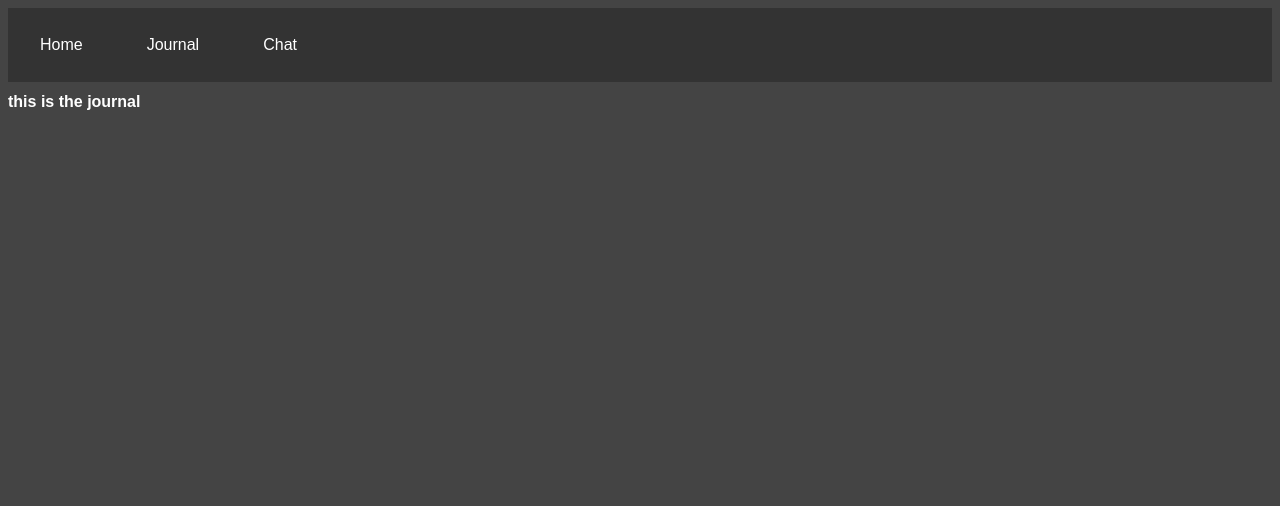
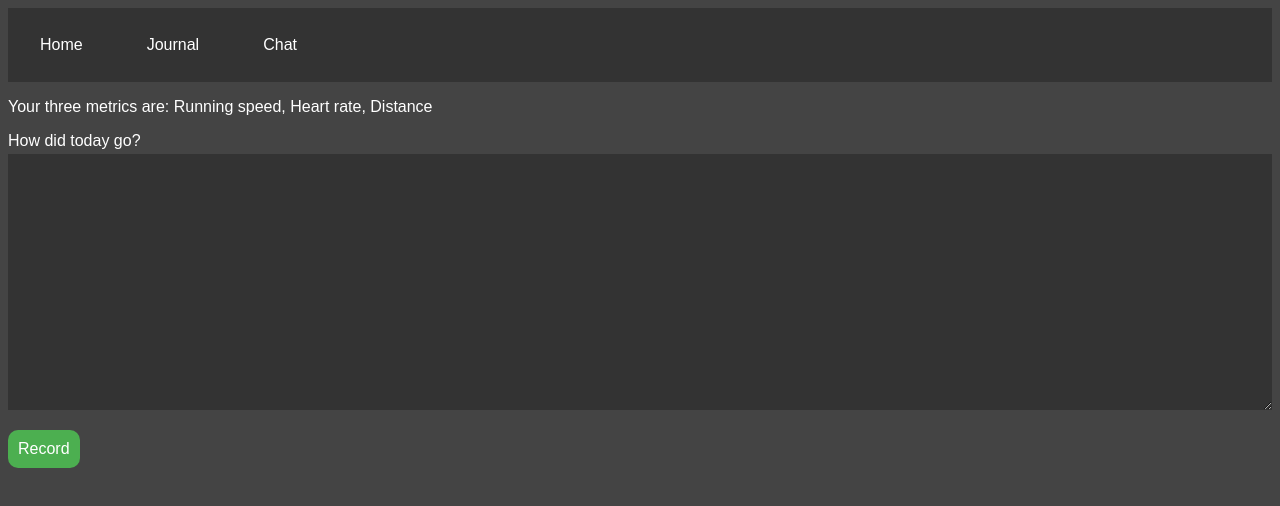
Before and after one commit to JustinMeimar/semantic-journal, a React (Create React App) app in the folder app/: page /journal in a window 1280 px wide. Shown: the top 506 px of the page. Built offline with nearby package versions, Linux system fonts and the light colour scheme.

Commit message:
change to a single text box

```diff
--- a/app/src/App.css
+++ b/app/src/App.css
@@ -114,3 +114,40 @@ nav a:active {
   width: 100%;
   box-sizing: border-box;
 }
+
+.entryHeader {
+  clear: both;
+  margin-bottom: 0px;
+  flex: 1 0 auto;
+}
+
+.entryPrompt {
+  background-color: #333;
+  border: none;
+  padding: 10px;
+  width: 100%;
+  box-sizing: border-box;
+  margin-bottom: 1em;
+  margin-top: 0.25em;
+  height: 16em;
+  flex: 1 1 auto;
+  min-width: 0;
+  flex-wrap: wrap;
+  word-wrap: break-word;
+}
+
+.entryDiv {
+  display: flex;
+  flex-wrap: wrap;
+}
+
+.entrySubmitButton {
+  background-color: #4CAF50;
+  border-radius: 10px;
+  border: none;
+  color: white;
+  padding: 10px;
+  box-sizing: border-box;
+  margin-bottom: 1em;
+  margin-top: 0.25em;
+}
--- a/app/src/pages/Journal.jsx
+++ b/app/src/pages/Journal.jsx
@@ -1,7 +1,28 @@
 import React from "react";
 
-function Journal() {
-    return (
-        <h1>this is the journal</h1>
-    );
-} export default Journal;
+class Journal extends React.Component {
+    constructor(props) {
+        super(props);
+
+        this.state = {
+            goal: {metrics: ["Running speed", "Heart rate", "Distance"]}
+        };
+    }
+
+    render() {
+
+        return (
+            <div className="entryPage">
+                <p className="entryHeader">
+                    {`Your three metrics are: ${this.state.goal.metrics.join(", ")}`}
+                </p>
+                <div className="entryDiv">
+                    <p htmlFor="otherComments" className="entryHeader">How did today go?</p>
+                    <textarea type="text" id="mainEntry" className="entryPrompt" />
+                </div>
+                <button className="entrySubmitButton">Record</button>
+            </div>
+        )
+    }
+}
+export default Journal;
```
